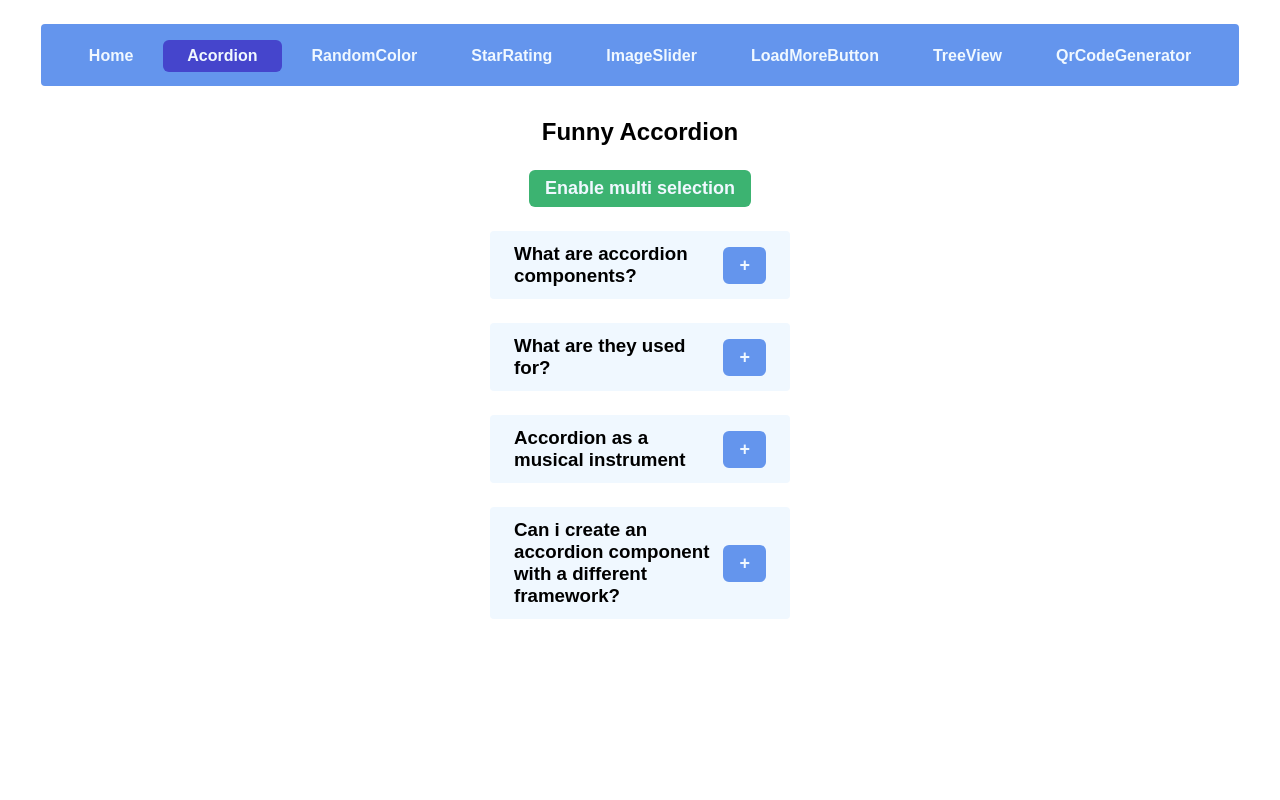
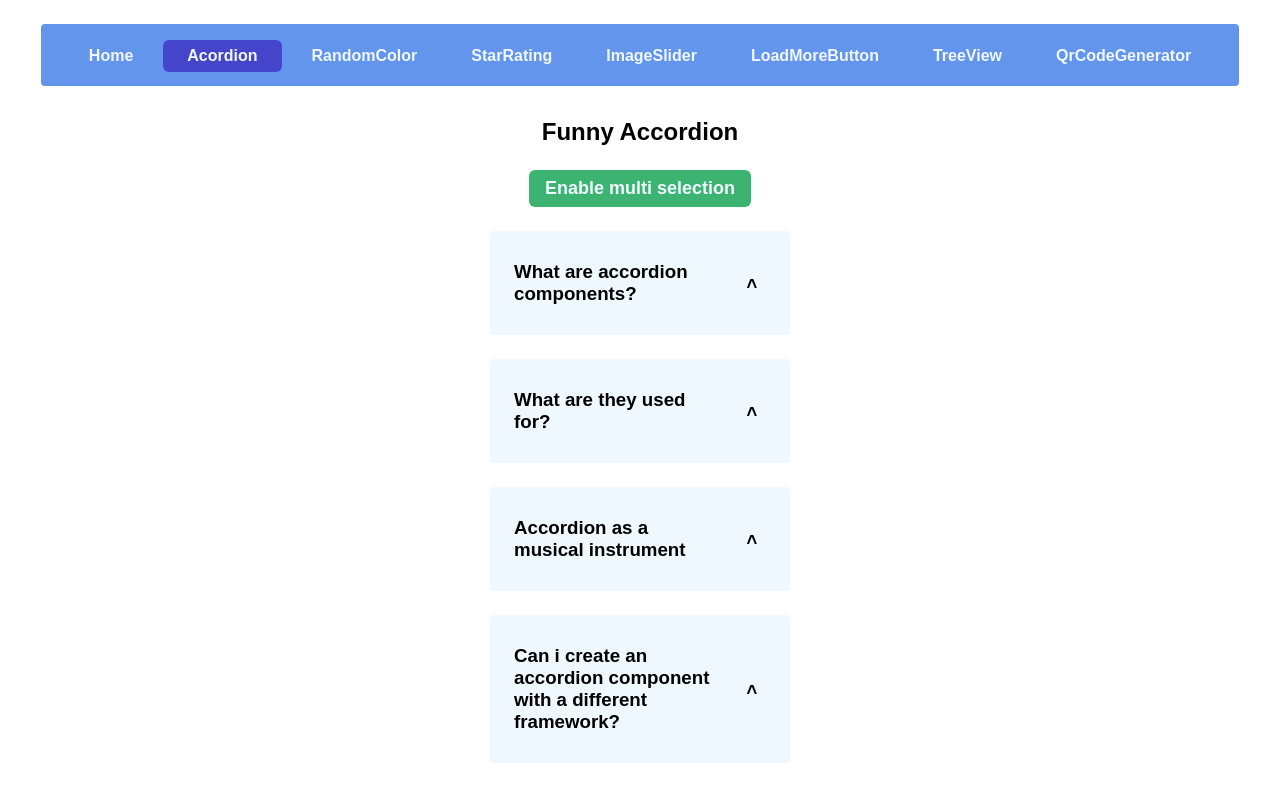
Before and after one commit to fabroche/25_react_projects, a React (Vite) app: page /#/acordion in a window 1280 px wide. Built offline with nearby package versions, Linux system fonts and the light colour scheme.

Commit message:
feat: new ui and animations for Acordion component

```diff
--- a/src/Acordion/Acordion.jsx
+++ b/src/Acordion/Acordion.jsx
@@ -14,6 +14,7 @@ function Acordion() {
 
     function toggleMultiSelectionMode(isEnableMultiSelection) {
         setIsEnableMultiSelection(!isEnableMultiSelection);
+        setSelected(null)
     }
 
     return (
--- a/src/Acordion/components/AcordionItem.css
+++ b/src/Acordion/components/AcordionItem.css
@@ -5,24 +5,69 @@
 }
 
 .item {
-    gap: 12px;
+    interpolate-size: allow-keywords;
+    position: relative;
     flex-direction: column;
     border-radius: 4px;
     padding: 12px 24px;
     width: 100%;
     max-width: 300px;
     background-color: var(--acordion-item);
-    transition: all .3s ease;
+    transition: all .3s ease-in-out, content-visibility .3s ease-in-out;
+    transition-behavior: allow-discrete;
+}
+
+.item--active {
+    background-color: rgba(24, 75, 168, 0.68);
+    color: aliceblue;
+}
+
+.item-btn {
+    border: none;
+    background-color: transparent;
+    font-size: 1.8rem;
+    font-weight: bold;
+    transform: rotate(-90deg);
+    cursor: pointer;
+    padding: 0.8rem;
+    transition: transform .3s ease-in-out;
+}
+
+.item-btn--active {
+    color: aliceblue;
+    transform: rotate(90deg);
 }
 
 .title {
-    gap: 12px;
+    margin-top: 1.8rem;
+    margin-bottom: 1.8rem;
+    gap: 1.8rem;
     cursor: pointer;
 }
 
 .answer {
-    border: 1px solid var(--acordion-item-answer);
-    padding: 6px 12px;
+    height: 0;
+    opacity: 0;
+    color: rgba(240, 248, 255, 0.72);
+    overflow: hidden;
+    /*background-color: var(--acordion-item-answer);*/
+    interpolate-size: allow-keywords;
+    transition: height ease-in-out .3s, opacity ease-in-out .3s, content-visibility .3s ease-in-out;
+    transition-behavior: allow-discrete;
+}
+
+.answer--active {
+
+    opacity: 1;
+    height: max-content;
+    /*border: 1px solid var(--acordion-item-answer);*/
     border-radius: 4px;
-    background-color: var(--acordion-item-answer);
+
 }
+
+/*@starting-style {*/
+/*    .answer--active {*/
+/*        opacity: 0;*/
+/*        height: 0;*/
+/*    }*/
+/*}*/
--- a/src/Acordion/components/AcordionItem.jsx
+++ b/src/Acordion/components/AcordionItem.jsx
@@ -1,4 +1,5 @@
 import './AcordionItem.css';
+import {useEffect, useState} from "react";
 
 function AcordionItem({
                           data,
@@ -8,6 +9,10 @@ function AcordionItem({
                           multiSelectedAcordionItems,
                           setMultiSelectedAcordionItems
                       }) {
+
+    const [isShowedAnswer, setIsShowedAnswer] = useState(false);
+
+    const isActivateItem = (isEnableMultiSelection && isShowedAnswer || selected === data.id);
 
     function handleSingleSelection(getCurrentId) {
         setSelected(getCurrentId === selected ? null : getCurrentId);
@@ -19,15 +24,16 @@ function AcordionItem({
 
             const newSelectedAcordionItems = multiSelectedAcordionItems.filter(item => item !== getCurrentId);
             setMultiSelectedAcordionItems(newSelectedAcordionItems);
+            setIsShowedAnswer(false);
             return
         }
         setMultiSelectedAcordionItems([...multiSelectedAcordionItems, getCurrentId]);
+        setIsShowedAnswer(true);
     }
 
-    const answer = (<em className="answer">{data.answer}</em>)
 
     return (
-        <div className="item flex-center">
+        <div className={`item flex-center ${isActivateItem ? 'item--active' : ''}`}>
             <div
                 className="title flex-center"
                 onClick={() => isEnableMultiSelection
@@ -35,26 +41,9 @@ function AcordionItem({
                     : handleSingleSelection(data.id)}
             >
                 <h3>{data.question}</h3>
-                <button className="btn">{
-                    isEnableMultiSelection
-                        ? multiSelectedAcordionItems.includes(data.id)
-                            ? '-'
-                            : '+'
-                        : selected === data.id
-                            ? '-'
-                            : '+'
-                }</button>
+                <button className={`item-btn ${isActivateItem ? 'item-btn--active' : ''}`}>{'>'}</button>
             </div>
-            {
-                isEnableMultiSelection
-                    ? multiSelectedAcordionItems.includes(data.id)
-                        ? answer
-                        : null
-                    : selected === data.id
-                        ? answer
-                        : null
-            }
-
+            <em className={`answer ${ isActivateItem ? 'answer--active' : ''}`}>{data.answer}</em>
         </div>
     );
 }
```
